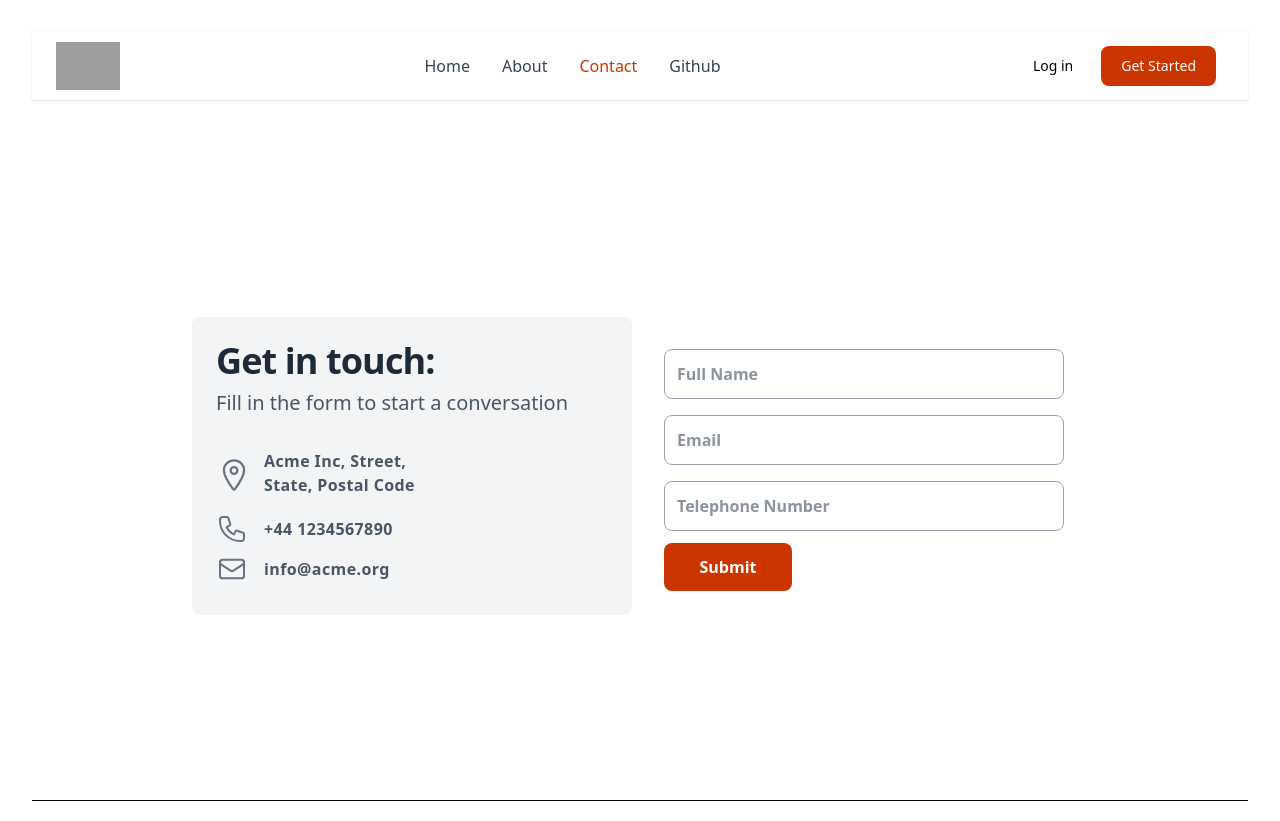
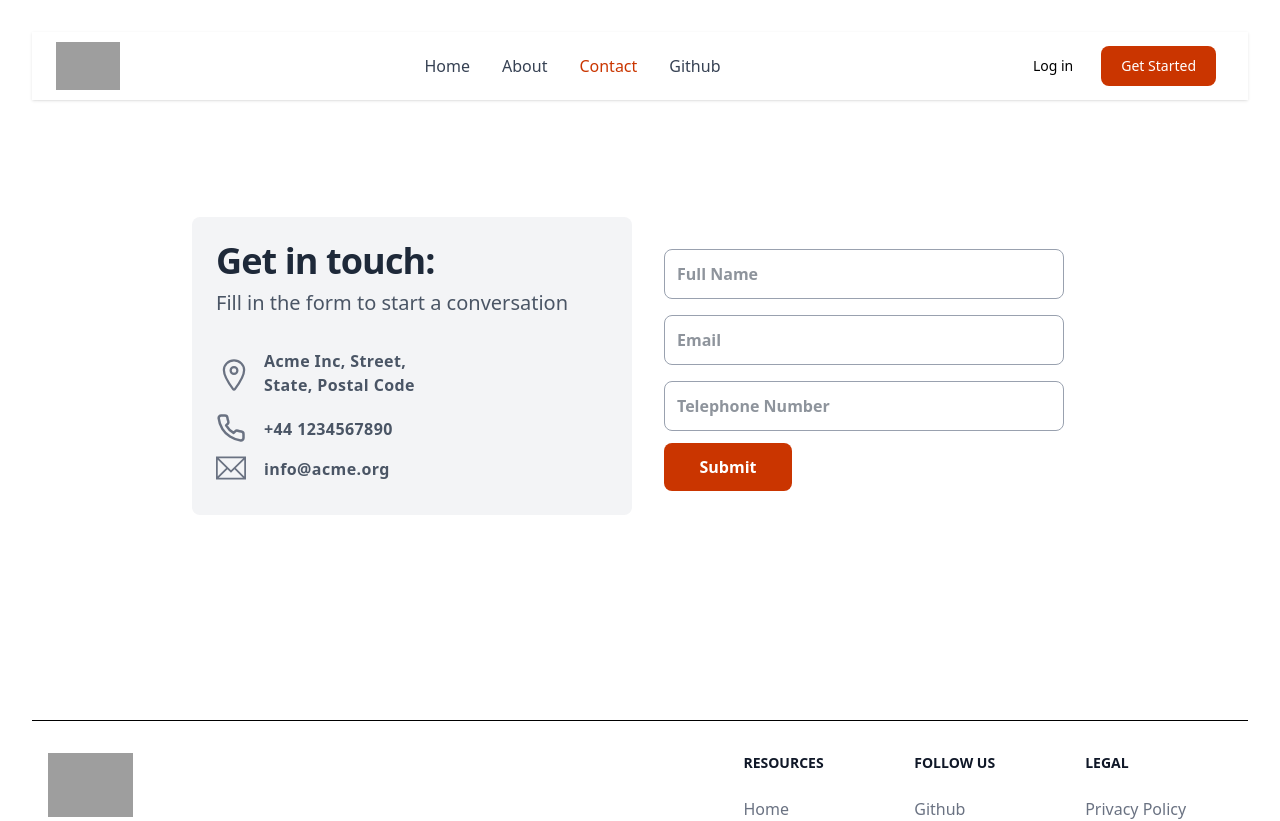
Before and after one commit to vikasyadav-78/react-projects, a React (Vite) app in the folder 4reactRouterProject/: page /contact in a window 1280 px wide. Shown: the top 821 px of the page. Built offline with nearby package versions, Linux system fonts and the light colour scheme; grey boxes are pictures that could not be loaded.

Commit message:
Github component added

```diff
--- a/4reactRouterProject/src/components/Contact/Contact.jsx
+++ b/4reactRouterProject/src/components/Contact/Contact.jsx
@@ -1,11 +1,27 @@
-import React from 'react'
+import React, { useState } from 'react'
 import { IoLocationOutline } from "react-icons/io5";
+import { FiPhone } from "react-icons/fi";
+import { TfiEmail } from "react-icons/tfi";
 
 
 const Contact = () => {
+
+    const [input, setInput] = useState('')
+
+    const onSubmit = (e) => {
+        e.preventDefault()
+        if (input === '') {
+            alert('Please Fill the From')
+        } else {
+            alert("From Sumbited !")
+            setInput('')
+
+        }
+    }
+
     return (
         <>
-            <div className="relative flex items-top justify-center min-h-[700px] bg-white sm:items-center sm:pt-0">
+            <div className="relative flex items-top justify-center min-h-[500px] mb-30 bg-white sm:items-center sm:pt-0">
                 <div className="max-w-6xl mx-auto sm:px-6 lg:px-8">
                     <div className="mt-8 overflow-hidden">
                         <div className="grid grid-cols-1 md:grid-cols-2">
@@ -14,102 +30,37 @@ const Contact = () => {
                                 <p className="text-normal text-lg sm:text-xl font-medium text-gray-600 mt-2">Fill in the form to start a conversation</p>
                                 <div className="flex items-center mt-8 text-gray-600">
                                     <p className="w-8 h-8 text-gray-500 text-4xl font-bold"> {<IoLocationOutline />} </p>
-                                    <div className="ml-4 text-md tracking-wide font-semibold w-40">
-                                        Acme Inc, Street, State, Postal Code
-                                    </div>
+                                    <div className="ml-4 text-md tracking-wide font-semibold w-40">Acme Inc, Street, State, Postal Code</div>
                                 </div>
 
                                 <div className="flex items-center mt-4 text-gray-600">
-                                    <svg
-                                        fill="none"
-                                        stroke="currentColor"
-                                        stroke-linecap="round"
-                                        stroke-linejoin="round"
-                                        stroke-width="1.5"
-                                        viewBox="0 0 24 24"
-                                        className="w-8 h-8 text-gray-500"
-                                    >
-                                        <path
-                                            stroke-linecap="round"
-                                            stroke-linejoin="round"
-                                            stroke-width="1.5"
-                                            d="M3 5a2 2 0 012-2h3.28a1 1 0 01.948.684l1.498 4.493a1 1 0 01-.502 1.21l-2.257 1.13a11.042 11.042 0 005.516 5.516l1.13-2.257a1 1 0 011.21-.502l4.493 1.498a1 1 0 01.684.949V19a2 2 0 01-2 2h-1C9.716 21 3 14.284 3 6V5z"
-                                        />
-                                    </svg>
-                                    <div className="ml-4 text-md tracking-wide font-semibold w-40">
-                                        +44 1234567890
-                                    </div>
+                                    <p className="w-8 h-8 text-gray-500 text-3xl" ><FiPhone /></p>
+                                    <div className="ml-4 text-md tracking-wide font-semibold w-40">+44 1234567890</div>
                                 </div>
 
                                 <div className="flex items-center mt-2 text-gray-600">
-                                    <svg
-                                        fill="none"
-                                        stroke="currentColor"
-                                        stroke-linecap="round"
-                                        stroke-linejoin="round"
-                                        stroke-width="1.5"
-                                        viewBox="0 0 24 24"
-                                        className="w-8 h-8 text-gray-500"
-                                    >
-                                        <path
-                                            stroke-linecap="round"
-                                            stroke-linejoin="round"
-                                            stroke-width="1.5"
-                                            d="M3 8l7.89 5.26a2 2 0 002.22 0L21 8M5 19h14a2 2 0 002-2V7a2 2 0 00-2-2H5a2 2 0 00-2 2v10a2 2 0 002 2z"
-                                        />
-                                    </svg>
-                                    <div className="ml-4 text-md tracking-wide font-semibold w-40">
-                                        info@acme.org
-                                    </div>
+                                    <p className="w-8 h-8 text-gray-500 text-3xl"><TfiEmail /></p>
+                                    <div className="ml-4 text-md tracking-wide font-semibold w-40">info@acme.org</div>
                                 </div>
                             </div>
 
-                            <form className="p-6 flex flex-col justify-center">
+                            <form onSubmit={onSubmit} className="p-6 flex flex-col justify-center">
                                 <div className="flex flex-col">
-                                    <label for="name" className="hidden">
-                                        Full Name
-                                    </label>
-                                    <input
-                                        type="name"
-                                        name="name"
-                                        id="name"
-                                        placeholder="Full Name"
-                                        className="w-100 mt-2 py-3 px-3 rounded-lg bg-white border border-gray-400 text-gray-800 font-semibold focus:border-orange-500 focus:outline-none"
-                                    />
+                                    <label for="name" className="hidden">Full Name</label>
+                                    <input type="name" name="name" id="name" placeholder="Full Name" className="w-100 mt-2 py-3 px-3 rounded-lg bg-white border border-gray-400 text-gray-800 font-semibold focus:border-orange-500 focus:outline-none" />
                                 </div>
 
                                 <div className="flex flex-col mt-2">
-                                    <label for="email" className="hidden">
-                                        Email
-                                    </label>
-                                    <input
-                                        type="email"
-                                        name="email"
-                                        id="email"
-                                        placeholder="Email"
-                                        className="w-100 mt-2 py-3 px-3 rounded-lg bg-white border border-gray-400 text-gray-800 font-semibold focus:border-orange-500 focus:outline-none"
-                                    />
+                                    <label for="email" className="hidden"> Email </label>
+                                    <input ty pe="email" name="email" id="email" placeholder="Email" className="w-100 mt-2 py-3 px-3 rounded-lg bg-white border border-gray-400 text-gray-800 font-semibold focus:border-orange-500 focus:outline-none" />
                                 </div>
 
                                 <div className="flex flex-col mt-2">
-                                    <label for="tel" className="hidden">
-                                        Number
-                                    </label>
-                                    <input
-                                        type="tel"
-                                        name="tel"
-                                        id="tel"
-                                        placeholder="Telephone Number"
-                                        className="w-100 mt-2 py-3 px-3 rounded-lg bg-white border border-gray-400 text-gray-800 font-semibold focus:border-orange-500 focus:outline-none"
-                                    />
+                                    <label for="tel" className="hidden">Number </label>
+                                    <input type="tel" name="tel" id="tel" placeholder="Telephone Number" className="w-100 mt-2 py-3 px-3 rounded-lg bg-white border border-gray-400 text-gray-800 font-semibold focus:border-orange-500 focus:outline-none" />
                                 </div>
 
-                                <button
-                                    type="submit"
-                                    className="md:w-32 bg-orange-700 hover:bg-blue-dark text-white font-bold py-3 px-6 rounded-lg mt-3 hover:bg-orange-600 transition ease-in-out duration-300"
-                                >
-                                    Submit
-                                </button>
+                                <button type="submit" className="md:w-32 bg-orange-700 hover:bg-blue-dark text-white font-bold py-3 px-6 rounded-lg mt-3 hover:bg-orange-600 transition ease-in-out duration-300" > Submit </button>
                             </form>
                         </div>
                     </div>
--- /dev/null
+++ b/4reactRouterProject/src/components/Github/Github.jsx
@@ -0,0 +1,23 @@
+import React from 'react'
+import { useLoaderData } from 'react-router-dom'
+
+const Github = () => {
+    const data = useLoaderData()
+    return (
+        <>
+            <div className='text-center m-4 bg-gray-600 text-white p-4 text-3xl'>Github followers:
+                {/* {data.followers} */}
+                <img src={data.avatar_url} alt="Git picture" width={300} />
+                <img src="https://1000logos.net/wp-content/uploads/2021/05/GitHub-logo.png" alt="" />
+            </div>
+
+        </>
+    )
+}
+
+export default Github
+
+export const githubInfoLoader = async () => {
+    const response = await fetch('https://api.github.com/users/hiteshchoudhary')
+    return response.json()
+}
```
Also changed, not shown: 4reactRouterProject/src/App.jsx (+6 -1 lines).
